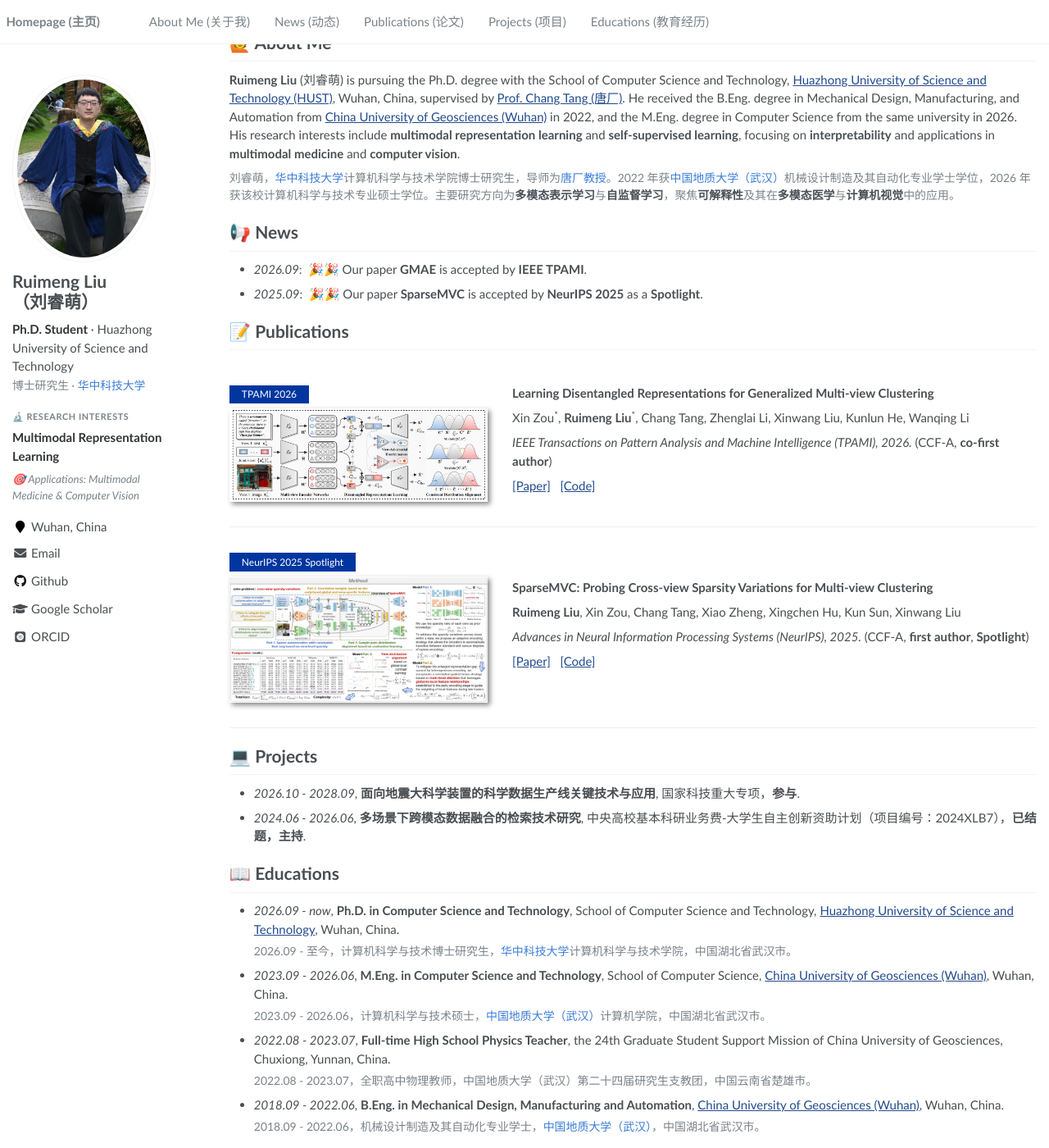
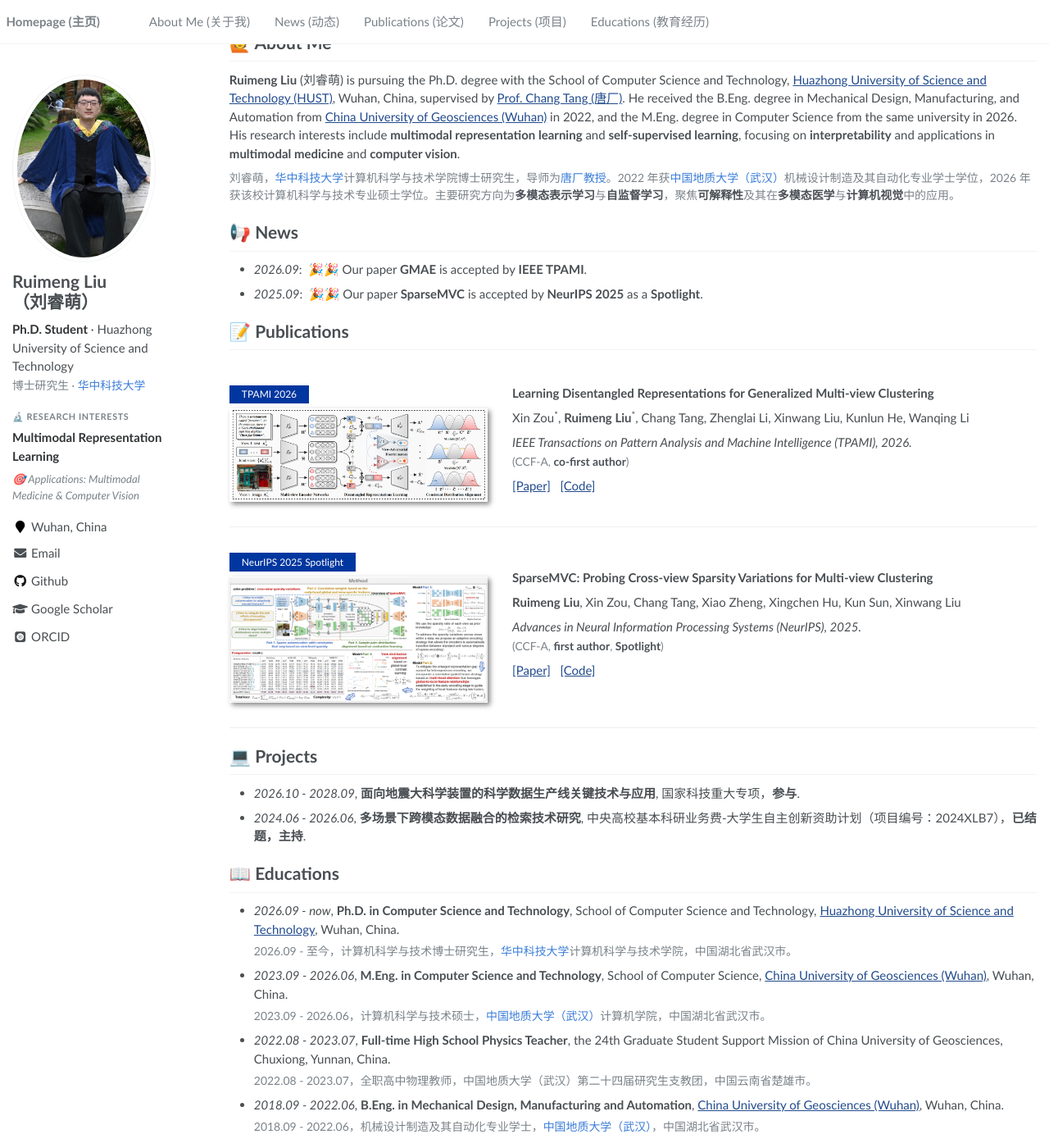
Before and after one commit to cleste-pome/cleste-pome.github.io, a Jekyll site: the page built from _pages/about.md, in a window 1280 px wide and 1400 px high, scrolled down 51 px. Shown: the whole window at 82% size. Built offline with Jekyll 4.4.1, drawn with Linux system fonts in a browser that asks for light colours; some web fonts are replaced.

Commit message:
GMAE code link to obananas repo; put CCF-A/author notes on their own line

```diff
--- a/_pages/about.md
+++ b/_pages/about.md
@@ -38,9 +38,9 @@ redirect_from:
 
 Xin Zou<sup>*</sup>, **Ruimeng Liu**<sup>*</sup>, Chang Tang, Zhenglai Li, Xinwang Liu, Kunlun He, Wanqing Li
 
-*IEEE Transactions on Pattern Analysis and Machine Intelligence (TPAMI), 2026.* (CCF-A, **co-first author**)
+*IEEE Transactions on Pattern Analysis and Machine Intelligence (TPAMI), 2026.*<span class="pub-note">(CCF-A, <strong>co-first author</strong>)</span>
 
-[\[Paper\]](https://ieeexplore.ieee.org/document/11494292/) &nbsp; [\[Code\]](https://github.com/cleste-pome/GMAE)
+[\[Paper\]](https://ieeexplore.ieee.org/document/11494292/) &nbsp; [\[Code\]](https://github.com/obananas/GMAE)
 </div>
 </div>
 
@@ -54,7 +54,7 @@ Xin Zou<sup>*</sup>, **Ruimeng Liu**<sup>*</sup>, Chang Tang, Zhenglai Li, Xinwa
 
 **Ruimeng Liu**, Chang Tang, Bo Wang, Zhenglai Li, Lianbo Guo, Xinwang Liu
 
-*IEEE Transactions on Pattern Analysis and Machine Intelligence (TPAMI), 2026.* (CCF-A, **first author**)
+*IEEE Transactions on Pattern Analysis and Machine Intelligence (TPAMI), 2026.*<span class="pub-note">(CCF-A, <strong>first author</strong>)</span>
 
 [\[Code\]](https://github.com/cleste-pome/MASA)
 </div>
@@ -69,7 +69,7 @@ Xin Zou<sup>*</sup>, **Ruimeng Liu**<sup>*</sup>, Chang Tang, Zhenglai Li, Xinwa
 
 **Ruimeng Liu**, Xin Zou, Chang Tang, Xiao Zheng, Xingchen Hu, Kun Sun, Xinwang Liu
 
-*Advances in Neural Information Processing Systems (NeurIPS), 2025.* (CCF-A, **first author**, **Spotlight**)
+*Advances in Neural Information Processing Systems (NeurIPS), 2025.*<span class="pub-note">(CCF-A, <strong>first author</strong>, <strong>Spotlight</strong>)</span>
 
 [\[Paper\]](https://proceedings.neurips.cc/paper_files/paper/2025/file/e366fff693ee7cdbca8ed2764bc18a71-Paper-Conference.pdf) &nbsp; [\[Code\]](https://github.com/cleste-pome/SparseMVC)
 </div>
--- a/assets/css/main.scss
+++ b/assets/css/main.scss
@@ -90,6 +90,19 @@
 
 }
 
+// 论文条目：期刊/会议信息后的括注（CCF-A、一作等）单独占一行
+.pub-note {
+    display: block;
+    margin-top: .15em;
+    color: #7a8288;
+    font-size: .92em;
+
+    strong {
+        color: #4a5057;
+        font-weight: 700;
+    }
+}
+
 // 中英双语：中文对照行
 .zh {
     display: block;
```
